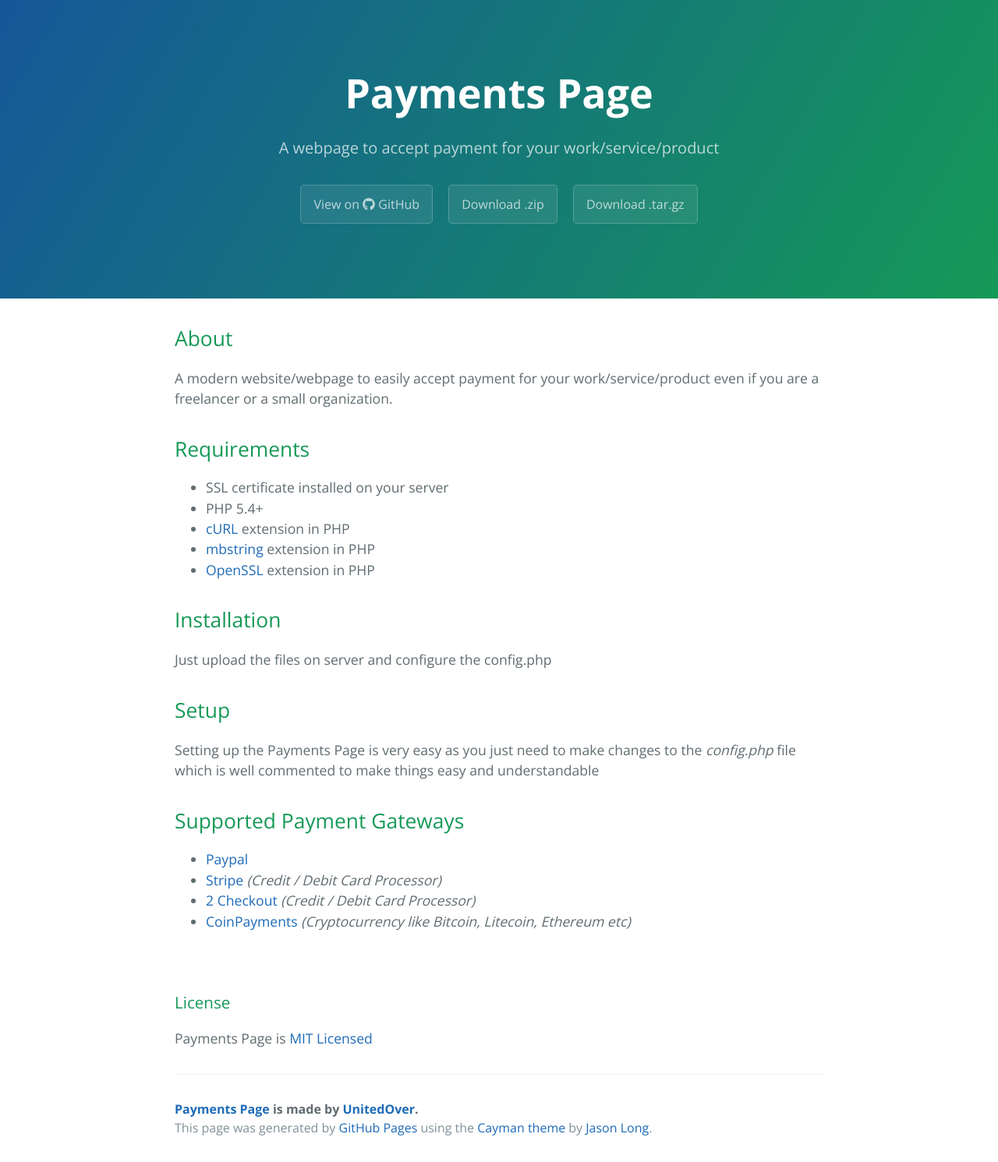
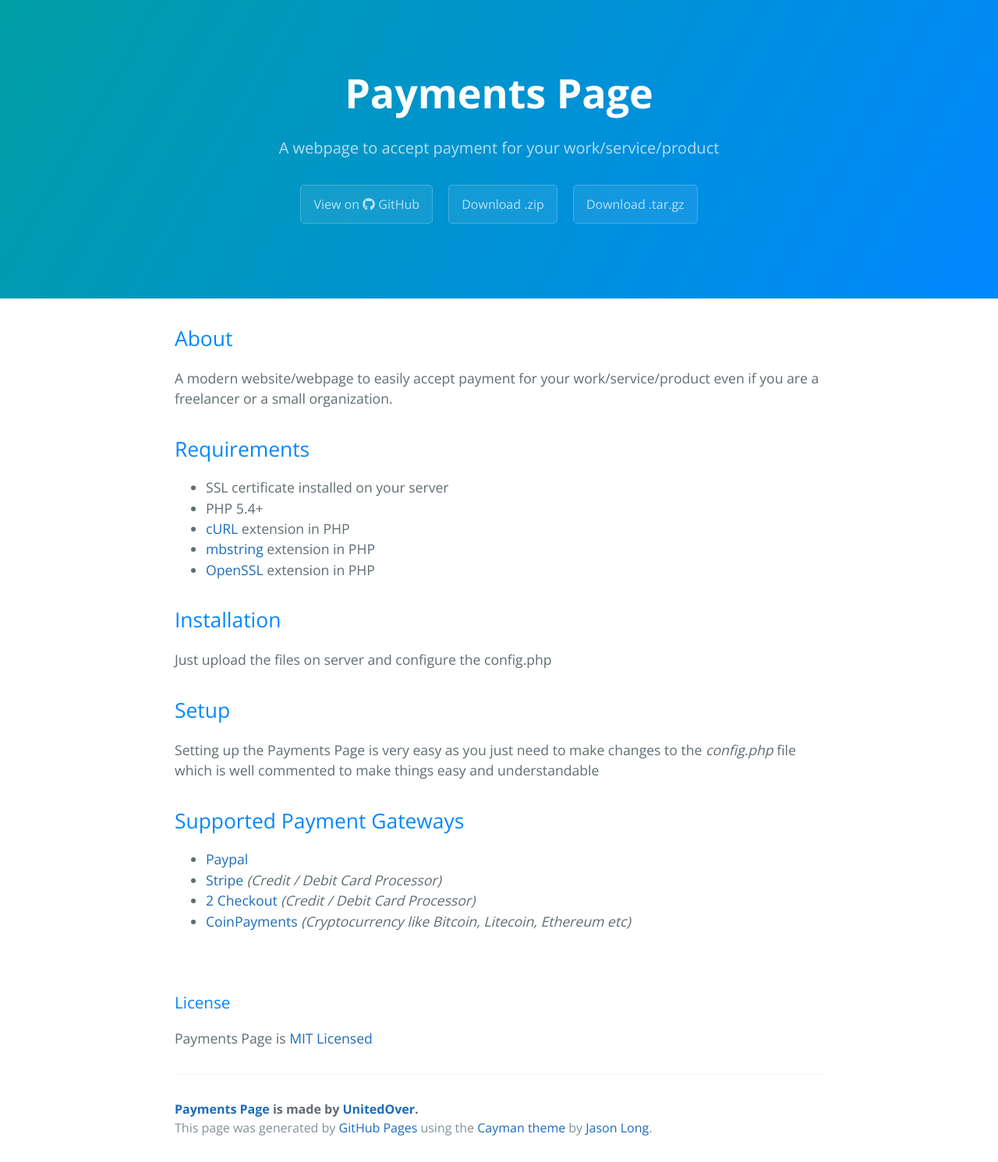
Before and after one commit to UnitedOver/Payments-Page, a PHP site: page / in a window 1280 px wide. Shown: the whole page at 78% size. Run offline with PHP 8.4, Linux system fonts and the light colour scheme; some libraries are stand-ins or nearby versions.

Commit message:
Update cayman.css

```diff
--- a/css/cayman.css
+++ b/css/cayman.css
@@ -52,8 +52,8 @@ a {
 .page-header {
   color: #fff;
   text-align: center;
-  background-color: #159957;
-  background-image: linear-gradient(120deg, #155799, #159957); }
+  background-color: #0087ff;
+  background-image: linear-gradient(120deg, #009ea4, #0087ff); }
   @media screen and (min-width: 64em) {
     .page-header {
       padding: 5rem 6rem; } }
@@ -120,7 +120,7 @@ a {
     margin-top: 2rem;
     margin-bottom: 1rem;
     font-weight: normal;
-    color: #159957; }
+    color: #0087ff; }
   .main-content p {
     margin-bottom: 1em; }
   .main-content code {
```
